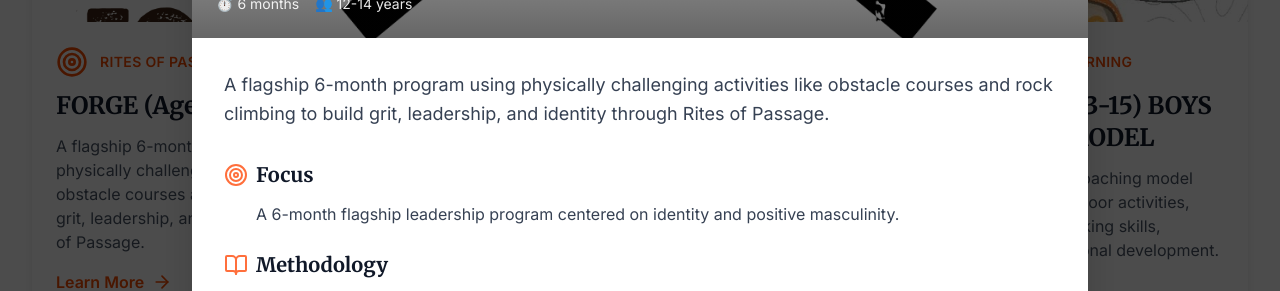
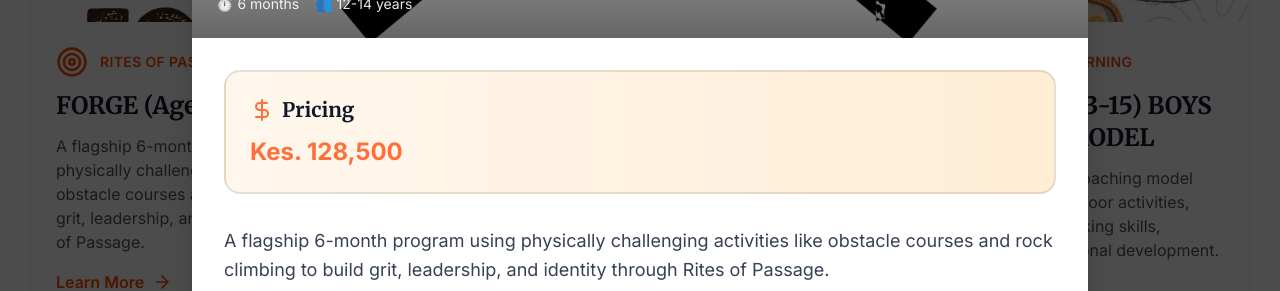
Before and after one commit to nyota777/yazuawebsite-3, a React (Vite) app: page / in a window 1280 px wide. Both pictures are taken after a click on the element 224 px from the left and 2744 px from the top of the page. Shown: the part 2666-2957 px from the top of the page. Built offline with nearby package versions, Linux system fonts and the light colour scheme; grey boxes are pictures that could not be loaded.

Commit message:
Add pricing details for all programs

```diff
--- a/src/components/ProgramsSection.tsx
+++ b/src/components/ProgramsSection.tsx
@@ -1,5 +1,5 @@
 import React, { useState } from 'react';
-import { Target, Lightbulb, Mountain, BookOpen, ArrowRight, X, Users, CheckCircle } from 'lucide-react';
+import { Target, Lightbulb, Mountain, BookOpen, ArrowRight, X, Users, CheckCircle, DollarSign } from 'lucide-react';
 import { motion, AnimatePresence } from 'motion/react';
 
 export function ProgramsSection() {
@@ -17,6 +17,7 @@
       image: `${import.meta.env.BASE_URL}forge_logo.png`,
       duration: '6 months',
       ageGroup: '12-14 years',
+      pricing: 'Kes. 128,500',
       detailedInfo: {
         focus: 'A 6-month flagship leadership program centered on identity and positive masculinity.',
         methodology: 'It utilizes physically challenging activities, such as obstacle courses and rock climbing, to build "grit".',
@@ -39,6 +40,7 @@
       image: `${import.meta.env.BASE_URL}build-image.jpg`,
       duration: '3 months',
       ageGroup: '18-24 years',
+      pricing: 'Kes. 31,500',
       detailedInfo: {
         focus: 'A 3-month semi-incubation program for older youth.',
         methodology: 'It emphasizes project-based learning where students submit ideas and prototypes for refinement with the help of experienced tutors and engineers.',
@@ -61,6 +63,7 @@
       image: `${import.meta.env.BASE_URL}iDECIDE-logo.jpeg`,
       duration: '6 months',
       ageGroup: '13-17 years',
+      pricing: 'Kes. 28,800',
       detailedInfo: {
         focus: 'A 6-month intensive life coaching model consisting of eight interactive sessions.',
         methodology: 'This program combines online and outdoor activities, using tools like the iDECIDE Journal and the 20/20 Vision year planner to track progress.',
@@ -83,6 +86,7 @@
       image: `${import.meta.env.BASE_URL}Man_Up_Adventures.jpeg`,
       duration: '3-5 days',
       ageGroup: '9-13 years',
+      pricing: 'Kes. 1,500 - Kes. 9,500',
       detailedInfo: {
         focus: 'Short, high-impact excursions lasting 3–5 days.',
         methodology: 'Participants engage in hiking, camping, and outdoor obstacle courses.',
@@ -105,6 +109,7 @@
       image: `${import.meta.env.BASE_URL}mentorship-circle.jpg`,
       duration: 'Ongoing',
       ageGroup: 'All ages',
+      pricing: 'Kes. 1,500 - Kes. 3,500',
       detailedInfo: {
         focus: 'An ongoing initiative that connects young men with experienced leaders for one-on-one guidance.',
         methodology: 'Structured mentorship meetings with regular check-ins and goal tracking.',
@@ -127,6 +132,7 @@
       image: `${import.meta.env.BASE_URL}XGlobal_Summer_Camps.jpeg`,
       duration: '4 months',
       ageGroup: 'All ages',
+      pricing: '$350 - $5,000 (cost dependent on program)',
       detailedInfo: {
         focus: 'A 4-month program featuring hands-on design thinking workshops.',
         methodology: 'Participants collaborate on projects to develop innovative solutions for real-world problems.',
@@ -331,6 +337,18 @@
 
               {/* Content */}
               <div className="p-6 md:p-8">
+                {/* Pricing */}
+                {selectedProgram.pricing && (
+                  <div className="mb-8 bg-gradient-to-r from-orange-50 to-orange-100 rounded-2xl p-6 border-2 border-orange-200">
+                    <h3 className="text-xl font-bold text-gray-900 mb-3 flex items-center gap-2">
+                      <DollarSign className="w-6 h-6 text-[#FF6F3C]" />
+                      Pricing
+                    </h3>
+                    <p className="text-2xl font-bold text-[#FF6F3C]">
+                      {selectedProgram.pricing}
+                    </p>
+                  </div>
+                )}
                 <p className="text-gray-700 text-lg mb-8 leading-relaxed">
                   {selectedProgram.description}
                 </p>
```
Also changed, not shown: 3 other files (tests, documents, lock files or other folders).
